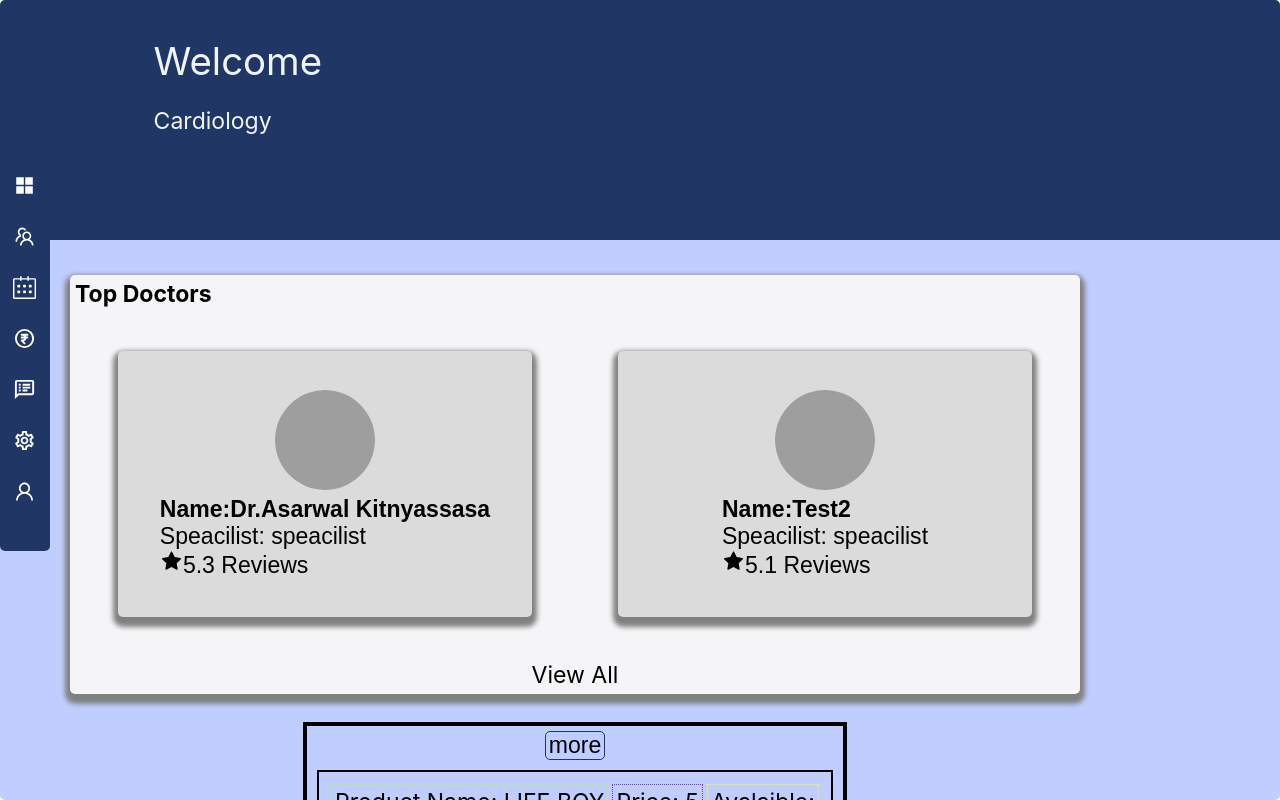
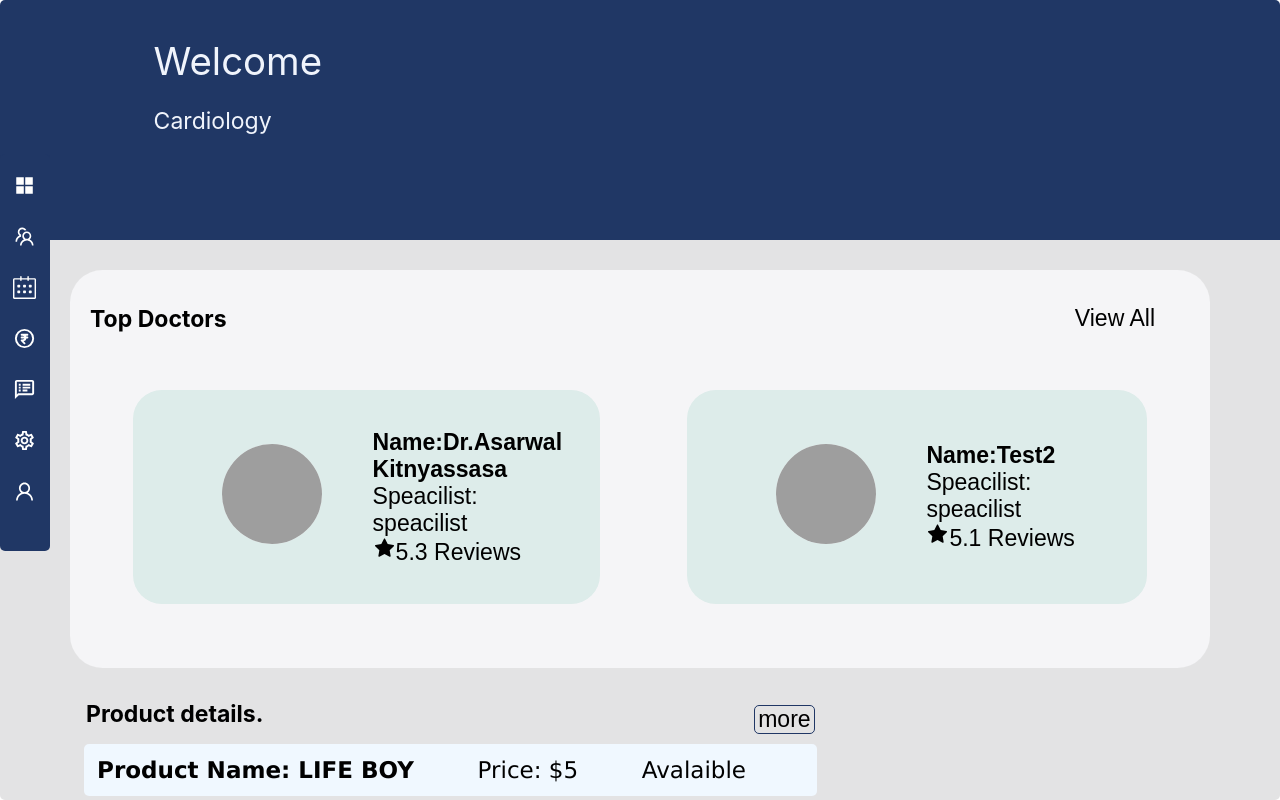
Before and after one commit to CompileWithQureshi/Design-project, a React (Create React App) app: page /admin in a window 1280 px wide. Built offline with nearby package versions, Linux system fonts and the light colour scheme; no server answers; grey boxes are pictures that could not be loaded.

Commit message:
Changed css and done with product component

```diff
--- a/src/App.css
+++ b/src/App.css
@@ -103,7 +103,7 @@ small {
   height: 100vh;
   overflow-y: scroll;
   border-radius: 5px;
-  background-color: #c0ceff;
+  background-color: #e3e3e4;
 }
 .navbar {
   width: 100%;
@@ -135,7 +135,6 @@ small {
   z-index: 1;
   top: 0;
   left: 0;
-  background-color: #c0ceff;
 
   border-radius: 5px;
   background-color: #203765;
@@ -167,15 +166,10 @@ a:hover {
 
 main {
   display: grid;
-  place-items: center;
-
+  justify-content: center;
+  align-items: center;
   width: fit-content;
   /* border: 2px solid #203765; */
   margin: 30px 70px;
+  justify-items: start;
 }
-/*Product section*/
-/* .product-container {
-  background-color: #203765;
-  color: #c0ceff;
-  margin: 10px;
-  /* width: auto; */
--- a/src/components/Adminpage1.jsx
+++ b/src/components/Adminpage1.jsx
@@ -38,7 +38,7 @@ const AdminPage = (props) => {
       <main>
         <CardContainer info={info} />
         <br />
-        <div className="product-container">
+        <div className="product-align">
           <Product />
         </div>
       </main>
--- a/src/components/Product/Product.jsx
+++ b/src/components/Product/Product.jsx
@@ -12,14 +12,16 @@ function Product() {
     return (
       <div key={id} className="product-details">
         <p className="product name">Product Name: {produ}</p>
-        <p className="product price">Price: {price}</p>
-        <p className="product Avalaible">Avalaible: {Avalable}</p>
+        <p className="product price">Price: ${price}</p>
+        <p className="product Avalaible">Avalaible {Avalable}</p>
       </div>
     );
   });
   return (
     <div className="product-container">
       <section>
+        <div className="prduct-header">
+          <strong>Product details.</strong>
           <button
             className="product-btn"
             onClick={() => {
@@ -28,6 +30,8 @@ function Product() {
           >
             <span className="product-title">more </span>
           </button>
+        </div>
+
         {products}
       </section>
     </div>
--- a/src/components/Product/product.css
+++ b/src/components/Product/product.css
@@ -1,51 +1,50 @@
 .product-container {
-  display: grid;
-  justify-content: center;
-  align-items: center;
-  /* place-items: center; */
-  border: 2px solid black;
-
-  width: fit-content;
-  /* border: 2px solid #203765; */
+  margin: 2px;
+  padding: 2px;
+  border: none;
+  border-radius: 5px;
 }
 .product-details {
   display: flex;
   padding: 10px;
-  justify-content: center;
+  justify-content: stretch;
   align-items: center;
   margin: 10px;
-  border: 2px solid black;
+  border: none;
+  border-radius: 5px;
+  background-color: aliceblue;
+  font-family: "Lucida Sans", "Lucida Sans Regular", "Lucida Grande",
+    "Lucida Sans Unicode", Geneva, Verdana, sans-serif;
 }
 
 .name {
-  border: 1px dotted greenyellow;
-  margin: 2px;
+  margin-right: 3rem;
   padding: 3px;
+  font-weight: bold;
 }
 .price {
-  border: 1px dotted blueviolet;
-  margin: 2px;
+  margin-right: 3rem;
+
   padding: 3px;
 }
 .Avalaible {
-  border: 1px dotted yellow;
-  margin: 2px;
+  margin-right: 3rem;
+
   padding: 3px;
-}
-section {
-  display: grid;
-  justify-content: center;
-  align-items: center;
-  justify-items: center;
-  margin-top: 5px;
 }
 .product-title {
   padding: 3px;
   height: fit-content;
 }
 .product-btn {
+  margin-top: 5px;
   background-color: transparent;
   border: 1px solid #203765;
   border-radius: 5px;
   cursor: pointer;
 }
+.prduct-header {
+  display: flex;
+  justify-content: space-between;
+  margin: 0 12px;
+}
--- a/src/components/cardfolder/Card.css
+++ b/src/components/cardfolder/Card.css
@@ -1,28 +1,27 @@
 .card-details {
   display: flex;
-  justify-content: center;
-  align-items: stretch;
+  align-items: center;
   margin: 2rem;
   padding: 2rem;
-  border-radius: 5px;
-  flex-wrap: wrap;
+  border-radius: 1.5rem;
+  flex-wrap: nowrap;
   align-content: center;
   flex-direction: row;
-  box-shadow: 0 5px 5px 5px gray;
-  background-color: rgb(219, 219, 219);
+  /* box-shadow: 0 5px 5px 5px grey; */
+  background-color: rgb(221, 236, 234);
+  justify-content: space-between;
 }
 
 .cards {
   display: grid;
   margin: 0 auto;
-  max-width: 1000px;
+  max-width: fit-content;
   grid-template-columns: repeat(2, 1fr);
   overflow: hidden;
   background-color: #f5f5f7;
 
   gap: 10px;
   font-family: sans-serif;
-  border-radius: 5px;
   padding: 5px;
 }
 .card-img {
@@ -31,15 +30,20 @@
   /* background-color: #203765; */
 }
 .card-container {
-  box-shadow: 0 5px 5px 5px gray;
+  /* box-shadow: 0 5px 5px 5px gray; */
   background-color: #f5f5f7;
-  border-radius: 5px;
+  border-radius: 1.7rem;
   padding: 5px;
   height: fit-content;
+  padding: 20px;
 }
 .view-btn {
   border: none;
   cursor: pointer;
+  padding: 15px;
+  border-radius: 0.5rem;
+  background-color: transparent;
+  margin-right: 20px;
 }
 .image {
   /* border: 2px dotted black; */
@@ -52,3 +56,8 @@
   /* align-items: center; */
   text-align: start;
 }
+.card-hearder {
+  display: flex;
+  align-items: center;
+  justify-content: space-between;
+}
--- a/src/components/cardfolder/cardContainer.jsx
+++ b/src/components/cardfolder/cardContainer.jsx
@@ -44,16 +44,18 @@ function CardContainer({ info }) {
   return (
     <section>
       <div className="card-container">
+        <div className="card-hearder">
           <h2>Top Doctors</h2>
-        <div className="cards">{cardDetails}</div>
-        <a
+          <button
             className="view-btn"
             onClick={() => {
               setViews(views + views);
             }}
           >
             View All
-        </a>
+          </button>
+        </div>
+        <div className="cards">{cardDetails}</div>
       </div>
     </section>
   );
```
Lines whose indentation alone changed are shown as unchanged.
